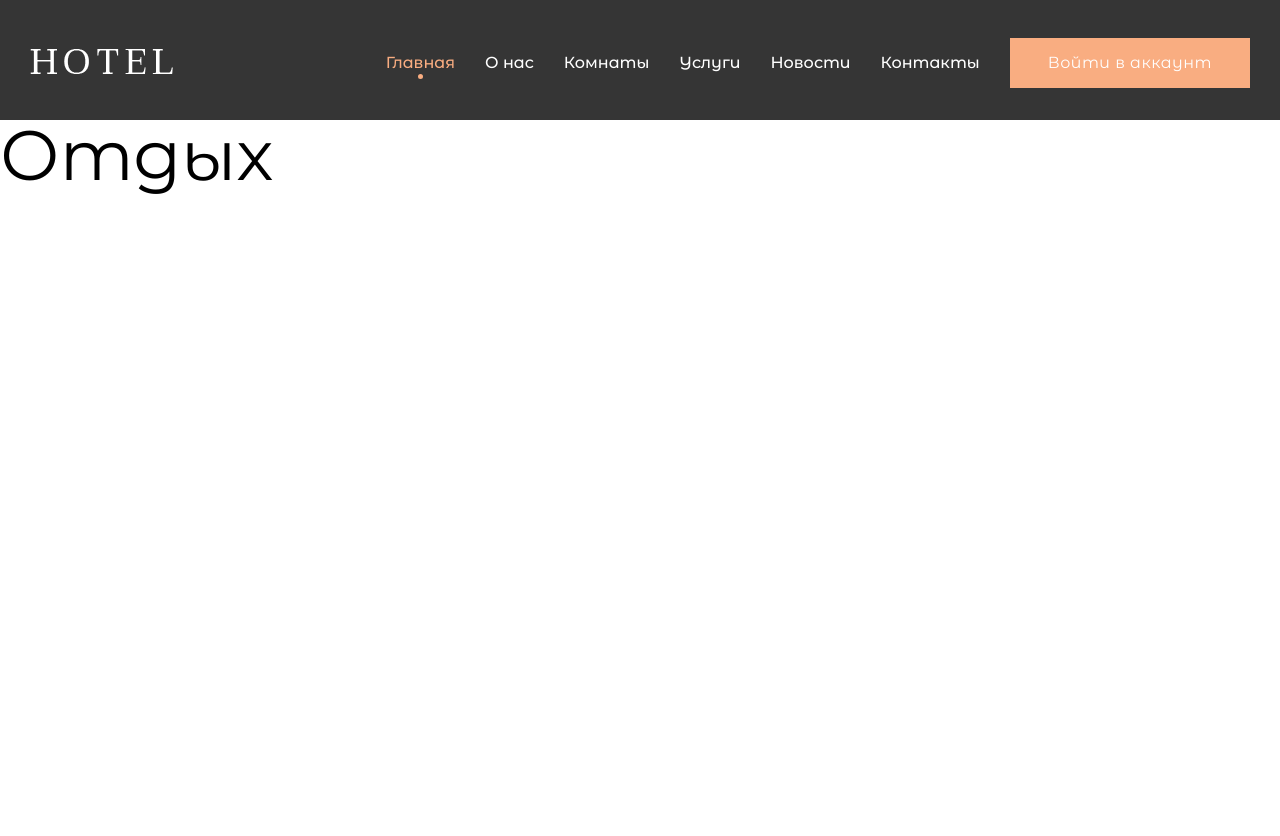
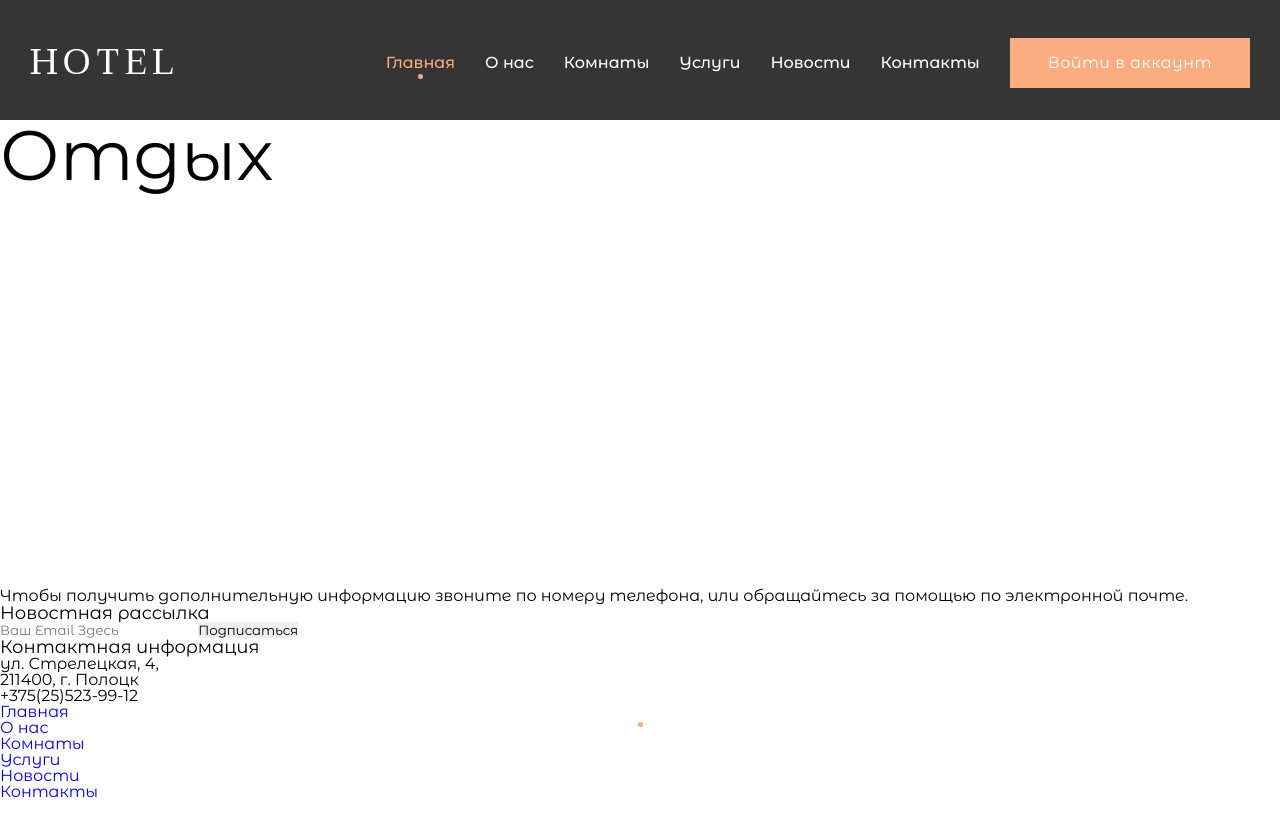
Before and after one commit to LopitalSergei/Hotel-Service, a plain HTML site: page index.html in a window 1280 px wide. After the commit the page ends 801 px from the top, so only its background shows below. Drawn offline with Linux system fonts and the light colour scheme.

Commit message:
add footer html

```diff
--- a/css/style.css
+++ b/css/style.css
@@ -114,6 +114,11 @@ ul li {
 
 /*-----------------------*/
 
+.wrapper {
+	display: flex;
+	flex-direction: column;
+	min-height: 100%;
+}
 
 
 /*---------------------
@@ -356,6 +361,10 @@ body.lock {
 
 /*--------------------*/
 
+/* Hero Area Section */
+
 .hero-area {
 	margin-top: 120px;
+	height: 100%;
+	flex: 1 1 auto;
 }
--- a/index.html
+++ b/index.html
@@ -53,12 +53,59 @@
 				<div class="hero-area__row">
 					<div class="hero-text">
 						<h1>Отдых</h1>
-						<br><br><br><br><br><br><br><br><br><br><br><br><br><br><br><br><br><br><br><br><br><br><br><br><br><br><br><br><br><br><br><br><br><br><br><br><br><br><br><br><br><br><br><br><br><br><br><br><br><br>
 					</div>
 				</div>
 			</div>
 		</section>
 		<!-- Hero Area Section End -->
+
+		<!-- Footer Section Begin -->
+
+		<footer class="footer">
+			<div class="footer__container">
+				<div class="footer__row">
+					<div class="footer__item">
+						<div class="footer__logo">
+							<a href="/"><img src="img/logo.png" alt="logo"></a>
+						</div>
+						<div class="footer__text">Чтобы получить дополнительную информацию звоните по номеру телефона,
+							или обращайтесь за помощью по электронной почте.</div>
+					</div>
+					<div class="footer__item">
+						<h5>Новостная рассылка</h5>
+						<form action="#" method="post" class="footer__newslatter-form">
+							<input type="email" placeholder="Ваш Email Здесь" path="email">
+							<button type="submit">Подписаться</button>
+						</form>
+					</div>
+					<div class="footer__item">
+						<h5>Контактная информация</h5>
+						<ul>
+							<li><img src="img/placeholder.png" alt="">ул. Стрелецкая, 4,<br />
+								211400, г. Полоцк
+							</li>
+							<li><img src="img/phone.png" alt="">+375(25)523-99-12</li>
+						</ul>
+					</div>
+				</div>
+			</div>
+			<div class="footer__copyright copyright">
+				<div class="copyright__container">
+					<div class="copyright__row">
+						<ul>
+							<li class="active"><a href="/">Главная</a></li>
+							<li><a href="/about-us">О нас</a></li>
+							<li><a href="/rms">Комнаты</a></li>
+							<li><a href="/services">Услуги</a></li>
+							<li><a href="/blog">Новости</a></li>
+							<li><a href="/contact">Контакты</a></li>
+						</ul>
+					</div>
+				</div>
+			</div>
+		</footer>
+
+		<!-- Footer Section End -->
 	</div>
 	<script src="js/script.js"></script>
 </body>
```
